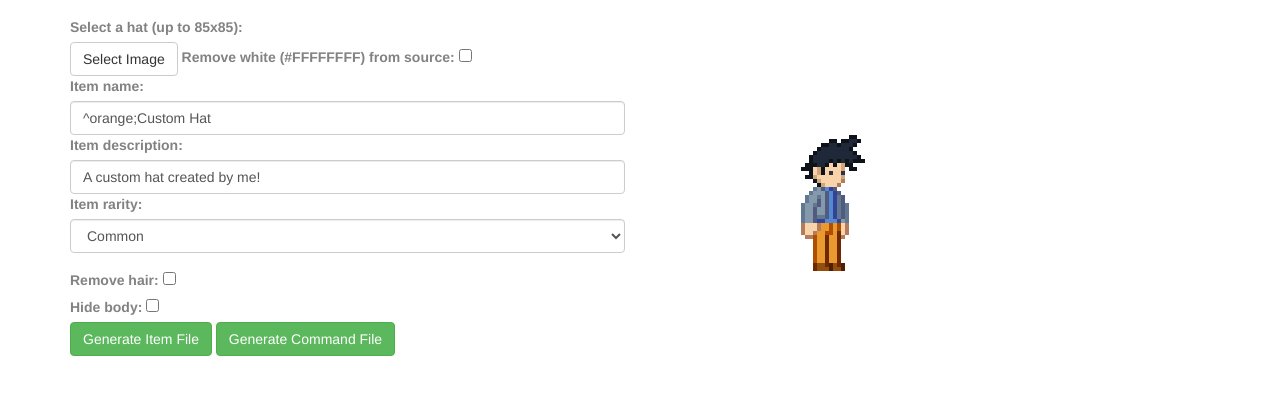
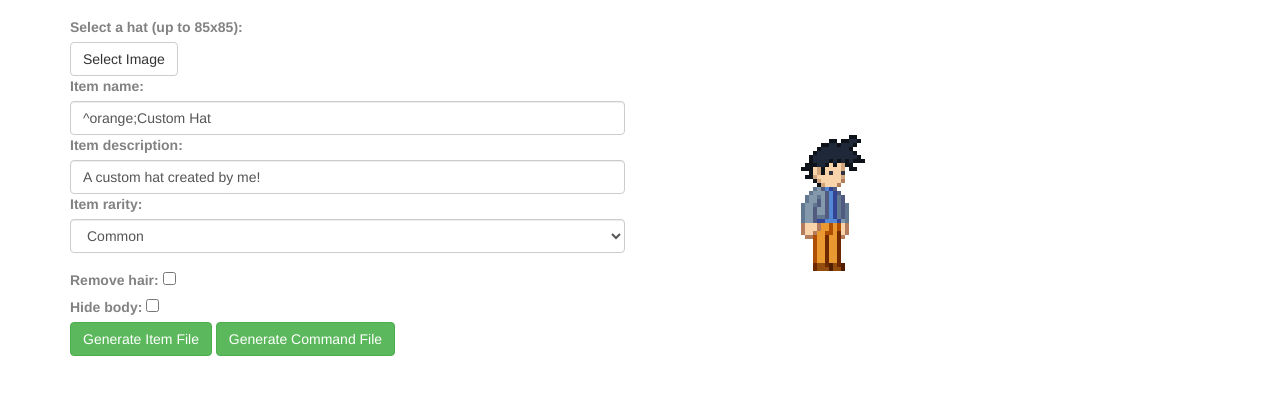
Before and after one commit to Silverfeelin/Starbound-Hatter, a plain HTML site: page index.html in a window 1280 px wide. Shown: the part 360-768 px from the top of the page. Drawn offline with Linux system fonts and the light colour scheme; files whose address does not match are found by name.

Commit message:
Remove remove white :ok_hand:

```diff
--- a/index.html
+++ b/index.html
@@ -71,8 +71,6 @@
                   <h3 class="content-header">Options</h3>
                   <label for="btnSelectImage">Select a hat (up to 85x85):</label><br>
                   <button id="btnSelectImage" class="btn btn-default">Select Image</button>
-                  <label for="checkRemoveWhite">Remove white (#FFFFFFFF) from source:</label>
-                  <input id="checkRemoveWhite" type="checkbox">
                   <input style="display:none;" id="selectImage" type="file" accept="image/*">
                   <div class="form-group">
                      <label for="itemName">Item name:</label>
```
